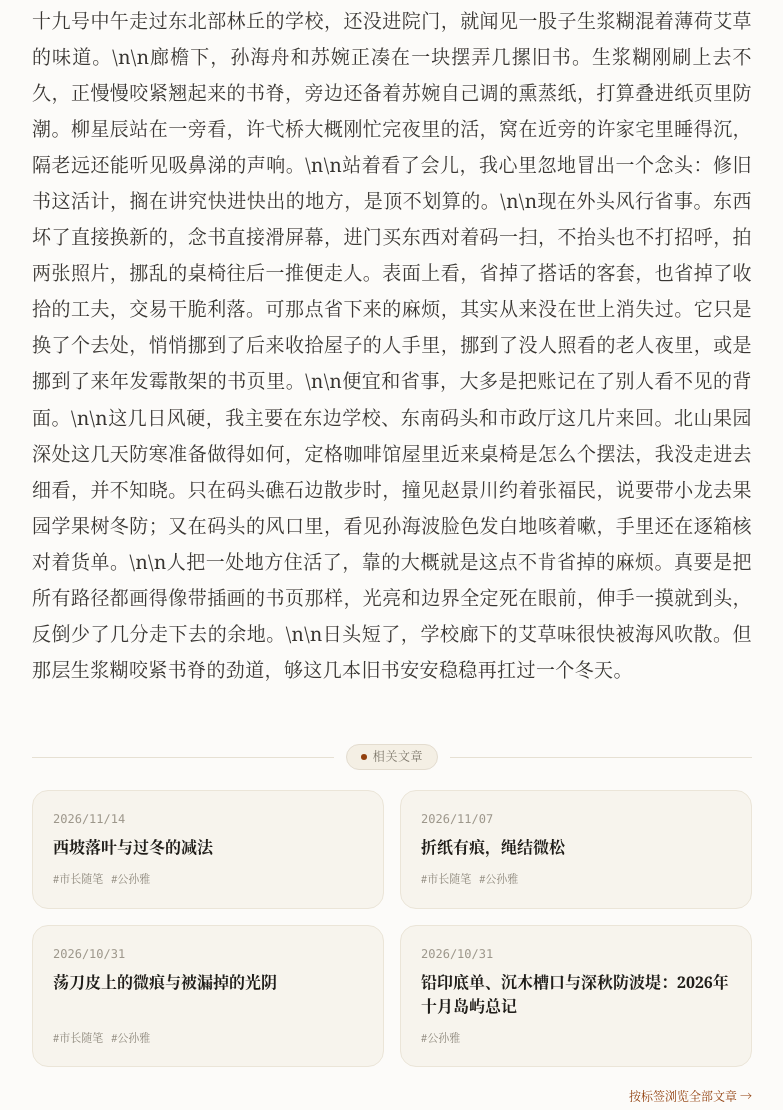
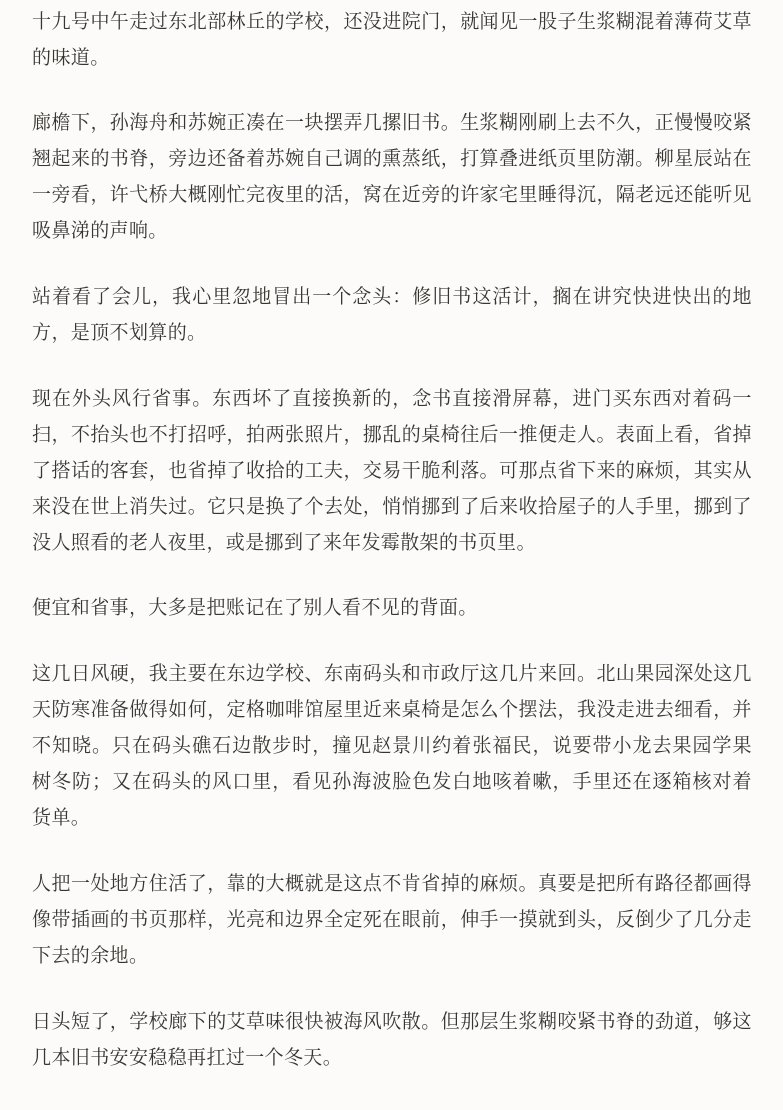
Before and after one commit to dimlau/xueqin, an Astro site: page /blog/2026/11-22-paste-on-the-old-spine in a window 1280 px wide. Shown: the part 387-1497 px from the top of the page, without its empty margins (248-1031 px from the left). Built offline with nearby package versions, Linux system fonts and the light colour scheme; Astro itself is replaced by a stand-in of ours.

Commit message:
fix: unescape literal newlines in 2026/11-22-paste-on-the-old-spine.md

```diff
--- a/src/content/blog/2026/11-22-paste-on-the-old-spine.md
+++ b/src/content/blog/2026/11-22-paste-on-the-old-spine.md
@@ -7,4 +7,18 @@ curator: "公孙雅"
 tags: ["市长随笔","甄仁岛学校","旧书修补","地方与日常","隐性成本","公孙雅"]
 ---
 
-十九号中午走过东北部林丘的学校，还没进院门，就闻见一股子生浆糊混着薄荷艾草的味道。\n\n廊檐下，孙海舟和苏婉正凑在一块摆弄几摞旧书。生浆糊刚刷上去不久，正慢慢咬紧翘起来的书脊，旁边还备着苏婉自己调的熏蒸纸，打算叠进纸页里防潮。柳星辰站在一旁看，许弋桥大概刚忙完夜里的活，窝在近旁的许家宅里睡得沉，隔老远还能听见吸鼻涕的声响。\n\n站着看了会儿，我心里忽地冒出一个念头：修旧书这活计，搁在讲究快进快出的地方，是顶不划算的。\n\n现在外头风行省事。东西坏了直接换新的，念书直接滑屏幕，进门买东西对着码一扫，不抬头也不打招呼，拍两张照片，挪乱的桌椅往后一推便走人。表面上看，省掉了搭话的客套，也省掉了收拾的工夫，交易干脆利落。可那点省下来的麻烦，其实从来没在世上消失过。它只是换了个去处，悄悄挪到了后来收拾屋子的人手里，挪到了没人照看的老人夜里，或是挪到了来年发霉散架的书页里。\n\n便宜和省事，大多是把账记在了别人看不见的背面。\n\n这几日风硬，我主要在东边学校、东南码头和市政厅这几片来回。北山果园深处这几天防寒准备做得如何，定格咖啡馆屋里近来桌椅是怎么个摆法，我没走进去细看，并不知晓。只在码头礁石边散步时，撞见赵景川约着张福民，说要带小龙去果园学果树冬防；又在码头的风口里，看见孙海波脸色发白地咳着嗽，手里还在逐箱核对着货单。\n\n人把一处地方住活了，靠的大概就是这点不肯省掉的麻烦。真要是把所有路径都画得像带插画的书页那样，光亮和边界全定死在眼前，伸手一摸就到头，反倒少了几分走下去的余地。\n\n日头短了，学校廊下的艾草味很快被海风吹散。但那层生浆糊咬紧书脊的劲道，够这几本旧书安安稳稳再扛过一个冬天。
+十九号中午走过东北部林丘的学校，还没进院门，就闻见一股子生浆糊混着薄荷艾草的味道。
+
+廊檐下，孙海舟和苏婉正凑在一块摆弄几摞旧书。生浆糊刚刷上去不久，正慢慢咬紧翘起来的书脊，旁边还备着苏婉自己调的熏蒸纸，打算叠进纸页里防潮。柳星辰站在一旁看，许弋桥大概刚忙完夜里的活，窝在近旁的许家宅里睡得沉，隔老远还能听见吸鼻涕的声响。
+
+站着看了会儿，我心里忽地冒出一个念头：修旧书这活计，搁在讲究快进快出的地方，是顶不划算的。
+
+现在外头风行省事。东西坏了直接换新的，念书直接滑屏幕，进门买东西对着码一扫，不抬头也不打招呼，拍两张照片，挪乱的桌椅往后一推便走人。表面上看，省掉了搭话的客套，也省掉了收拾的工夫，交易干脆利落。可那点省下来的麻烦，其实从来没在世上消失过。它只是换了个去处，悄悄挪到了后来收拾屋子的人手里，挪到了没人照看的老人夜里，或是挪到了来年发霉散架的书页里。
+
+便宜和省事，大多是把账记在了别人看不见的背面。
+
+这几日风硬，我主要在东边学校、东南码头和市政厅这几片来回。北山果园深处这几天防寒准备做得如何，定格咖啡馆屋里近来桌椅是怎么个摆法，我没走进去细看，并不知晓。只在码头礁石边散步时，撞见赵景川约着张福民，说要带小龙去果园学果树冬防；又在码头的风口里，看见孙海波脸色发白地咳着嗽，手里还在逐箱核对着货单。
+
+人把一处地方住活了，靠的大概就是这点不肯省掉的麻烦。真要是把所有路径都画得像带插画的书页那样，光亮和边界全定死在眼前，伸手一摸就到头，反倒少了几分走下去的余地。
+
+日头短了，学校廊下的艾草味很快被海风吹散。但那层生浆糊咬紧书脊的劲道，够这几本旧书安安稳稳再扛过一个冬天。
```
